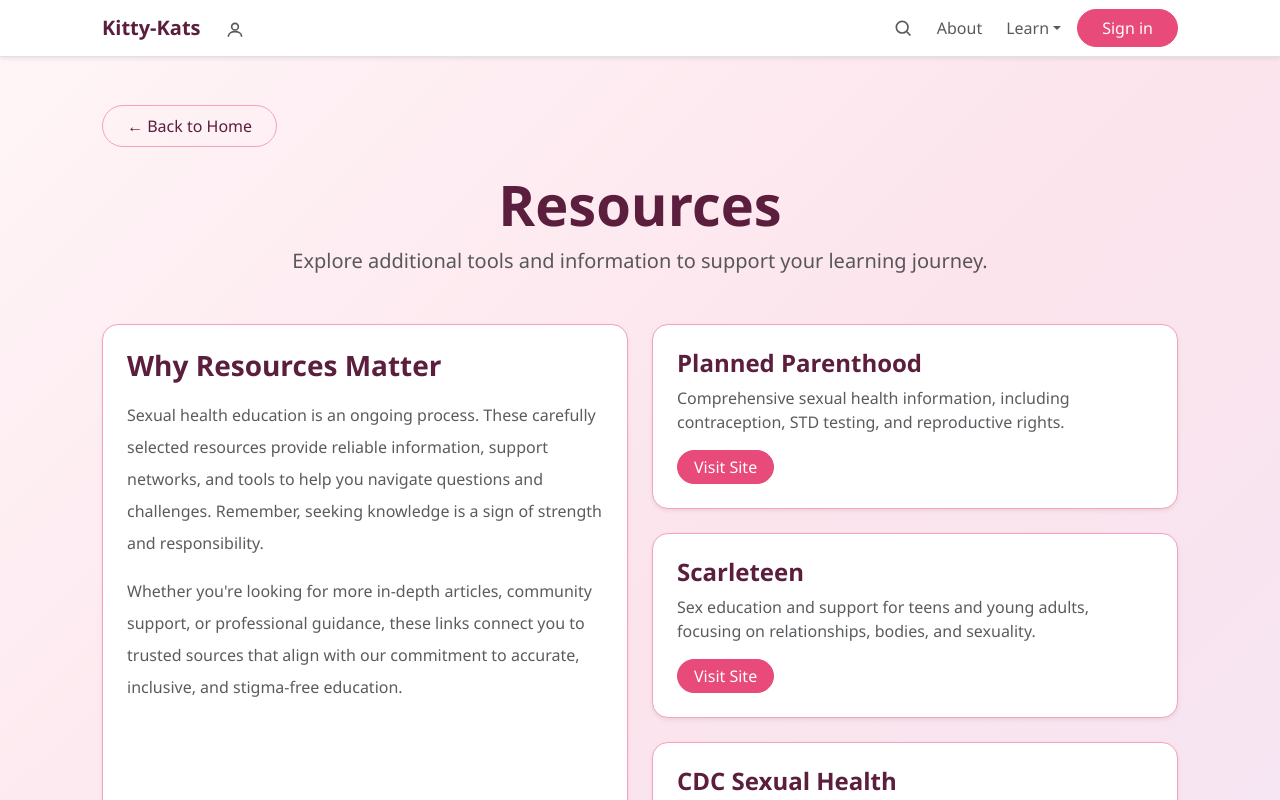
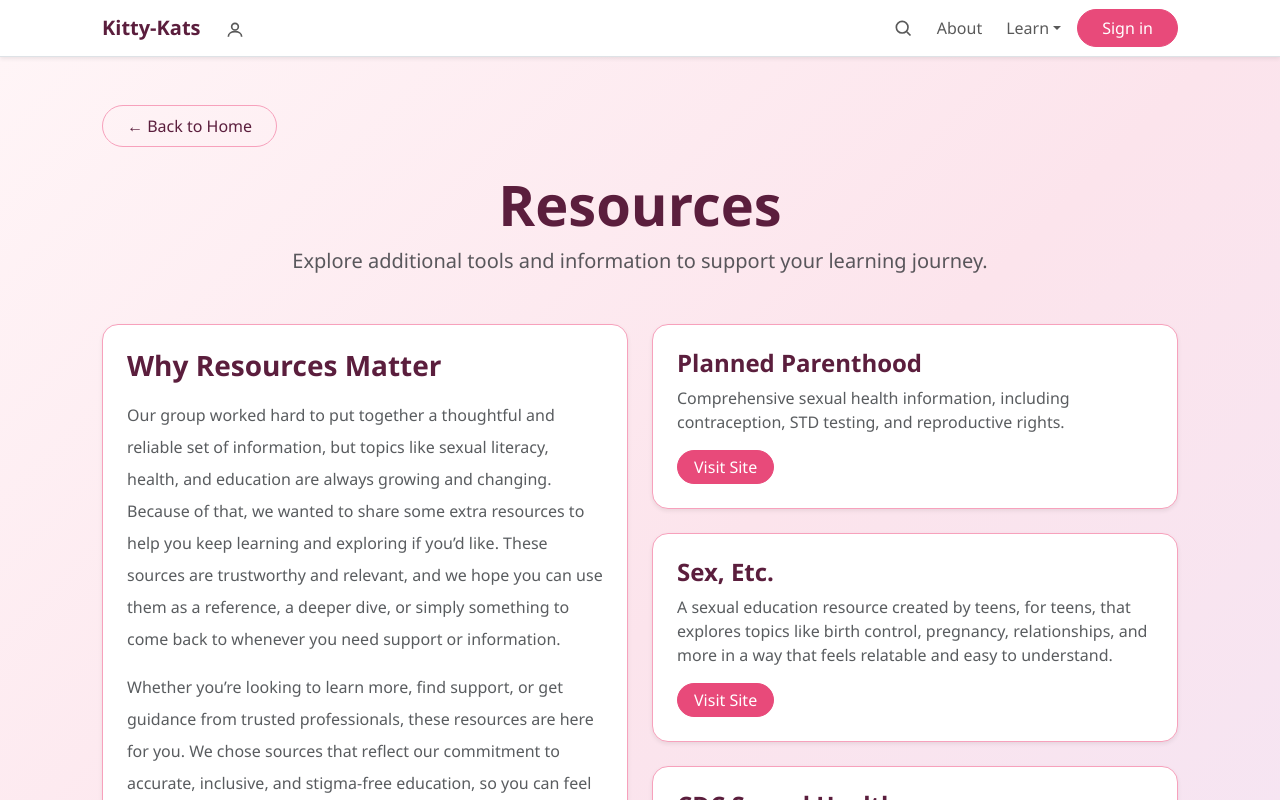
Before and after one commit to UW-INFO442-WI26/kitty-kats, a React (Vite) app: page /resources in a window 1280 px wide. Shown: the top 800 px of the page. Built offline with nearby package versions, Linux system fonts and the light colour scheme; no server answers.

Commit message:
updates resource page materials

```diff
--- a/src/pages/Resources.jsx
+++ b/src/pages/Resources.jsx
@@ -18,10 +18,10 @@ function Resources() {
             <div className="bg-white rounded-4 p-4 shadow-sm border border-blush h-100">
               <h3 className="fw-bold text-deep-plum mb-3">Why Resources Matter</h3>
               <p className="text-muted lh-lg">
-                Sexual health education is an ongoing process. These carefully selected resources provide reliable information, support networks, and tools to help you navigate questions and challenges. Remember, seeking knowledge is a sign of strength and responsibility.
+                Our group worked hard to put together a thoughtful and reliable set of information, but topics like sexual literacy, health, and education are always growing and changing. Because of that, we wanted to share some extra resources to help you keep learning and exploring if you’d like. These sources are trustworthy and relevant, and we hope you can use them as a reference, a deeper dive, or simply something to come back to whenever you need support or information.
               </p>
               <p className="text-muted lh-lg">
-                Whether you're looking for more in-depth articles, community support, or professional guidance, these links connect you to trusted sources that align with our commitment to accurate, inclusive, and stigma-free education.
+               Whether you’re looking to learn more, find support, or get guidance from trusted professionals, these resources are here for you. We chose sources that reflect our commitment to accurate, inclusive, and stigma-free education, so you can feel confident exploring topics at your own pace. Whether you’re doing a deeper dive or just looking for a quick answer, we hope these tools help you feel more informed and supported along the way.
               </p>
             </div>
           </div>
@@ -33,9 +33,9 @@ function Resources() {
                 <a href="https://www.plannedparenthood.org/" target="_blank" rel="noopener noreferrer" className="btn btn-primary rounded-pill px-3 py-1">Visit Site</a>
               </div>
               <div className="bg-white rounded-4 p-4 shadow-sm border border-blush text-decoration-none hover-card">
-                <h4 className="fw-bold text-deep-plum mb-2">Scarleteen</h4>
-                <p className="text-muted mb-3">Sex education and support for teens and young adults, focusing on relationships, bodies, and sexuality.</p>
-                <a href="https://www.scarleteen.com/" target="_blank" rel="noopener noreferrer" className="btn btn-primary rounded-pill px-3 py-1">Visit Site</a>
+                <h4 className="fw-bold text-deep-plum mb-2">Sex, Etc.</h4>
+                <p className="text-muted mb-3">A sexual education resource created by teens, for teens, that explores topics like birth control, pregnancy, relationships, and more in a way that feels relatable and easy to understand.</p>
+                <a href="https://sexetc.org/" target="_blank" rel="noopener noreferrer" className="btn btn-primary rounded-pill px-3 py-1">Visit Site</a>
               </div>
               <div className="bg-white rounded-4 p-4 shadow-sm border border-blush text-decoration-none hover-card">
                 <h4 className="fw-bold text-deep-plum mb-2">CDC Sexual Health</h4>
```
